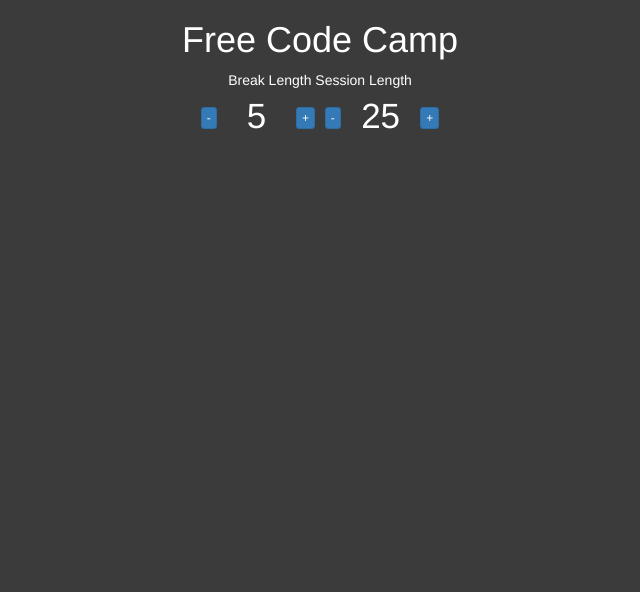
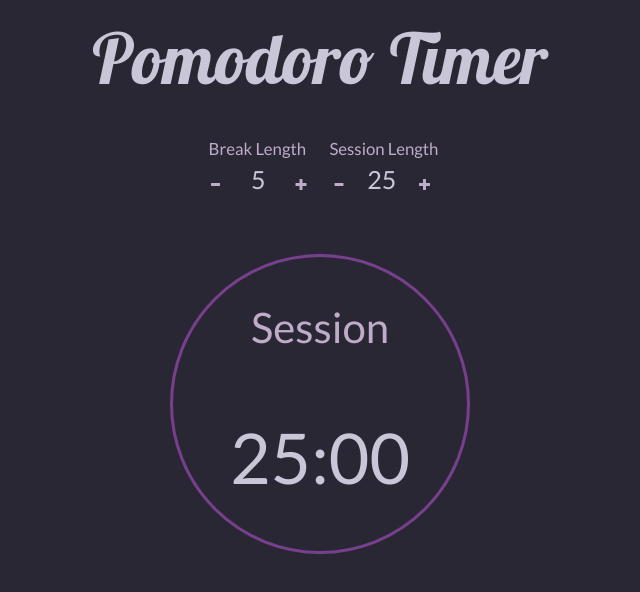
Before and after one commit to SeanGroff/pomodoro-clock, a plain HTML site: page index.html in a window 1280 px wide. Shown: the whole page, without its empty margins (320-960 px from the left). Drawn offline with nearby package versions, Linux system fonts and the light colour scheme.

Commit message:
Updated html and CSS

```diff
--- a/index.html
+++ b/index.html
@@ -2,29 +2,40 @@
 <html>
 <head>
 	<title>FreeCodeCamp Pomodoro Clock Project</title>
+	<link href='https://fonts.googleapis.com/css?family=Lobster' rel='stylesheet' type='text/css'>
+	<link href='https://fonts.googleapis.com/css?family=Lato' rel='stylesheet' type='text/css'>
 	<link rel="stylesheet" href="https://maxcdn.bootstrapcdn.com/bootstrap/3.3.5/css/bootstrap.min.css">
 	<link rel="stylesheet" type="text/css" href="styles/styles.css">
 </head>
 <body>
 <div class="container text-center">
+	<div class="row pageHeader">
+		<div class="col-xs-12">
+			<h1>Pomodoro Timer</h1>
+		</div>
+	</div>
 	<div class="row">
+		<div class="col-xs-12 lengthHeading">
+			<span class="breakLength">Break Length</span>
+			<span class="sessionLength">Session Length</span>
+		</div>
+	</div>
+	<div class="row setTimes">
 		<div class="col-xs-12">
-			<h1>Free Code Camp</h1>
+			<button type="button" class="btn btn-primary btn-sm breakDecrementer glyphicon glyphicon-minus"></button>
+			<input type="text" id="breakTime" value=5 disabled>
+			<button type="button" class="btn btn-primary btn-sm breakIncrementer glyphicon glyphicon-plus"></button>
+			<button type="button" class="btn btn-primary btn-sm sessionDecrementer glyphicon glyphicon-minus"></button>
+			<input type="text" id="sessionTime" value=25 disabled>
+			<button type="button" class="btn btn-primary btn-sm sessionIncrementer glyphicon glyphicon-plus"></button>
 		</div>
 	</div>
 	<div class="row">
 		<div class="col-xs-12">
-			<span>Break Length</span> <span>Session Length</span>
-		</div>
-	</div>
-	<div class="row">
-		<div class="col-xs-12 setTimes">
-			<button type="button" class="btn btn-primary btn-xs breakDecrementer">-</button>
-			<input type="text" id="breakTime" value=5 disabled>
-			<button type="button" class="btn btn-primary btn-xs breakIncrementer">+</button>
-			<button type="button" class="btn btn-primary btn-xs sessionDecrementer">-</button>
-			<input type="text" id="sessionTime" value=25 disabled>
-			<button type="button" class="btn btn-primary btn-xs sessionIncrementer">+</button>
+			<div class="timerWrapper">
+				<p class="timerHeader">Session</p>
+				<p class="countdownTimer">25:00</p>
+			</div>
 		</div>
 	</div>
 </div>
--- a/styles/styles.css
+++ b/styles/styles.css
@@ -1,25 +1,70 @@
 body {
-	background-color: #3b3b3b;
-	color: #fff;
+	background-color: #2a2735;
+	font-family: 'Lato', sans-serif;
+	color: #bfacc8;
 }
 
-.setTimes {
-	font-size: 35px;
+h1 {
+	color: #c8c6d7;
+	font-family: 'Lobster', cursive;
+	font-size: 5em;
 }
 
 input {
-	background-color: #3b3b3b;
-	color: #fff;
-	width: 60px;
+	background-color: #2a2735;
+	color: #c8c6d7;
+	width: 45px;
 	text-align: center;
 	border-width: 0;
 }
 
-.setTimes {
-	display: inline-block;
+.pageHeader {
+	margin-bottom: 30px;
 }
 
-button {
-	padding: 30px;
-	font-size: 20px;
+.lengthHeading {
+	font-size: 1.2em;
 }
+
+.btn {
+	background-color: #2a2735;
+	border: 0;
+	color: #bfacc8;
+}
+
+.btn:hover {
+	background-color: #783f8e;
+	color: #bfacc8;
+}
+
+.setTimes {
+	font-size: 25px;
+	display: inline-block;
+	margin-bottom: 50px;
+}
+
+.timerWrapper {
+	border: solid #783f8e 3px;
+	width: 300px;
+	height: 300px;
+	border-radius: 50%;
+	margin: 0 auto;
+}
+
+.timerHeader {
+	font-size: 3em;
+	text-align: center;
+	line-height: 140px;
+}
+.countdownTimer {
+	font-size: 5em;
+	color: #c8c6d7;
+}
+
+.breakLength {
+	margin-left: 7px;
+}
+
+.sessionLength {
+	margin-left: 20px;
+}
```
